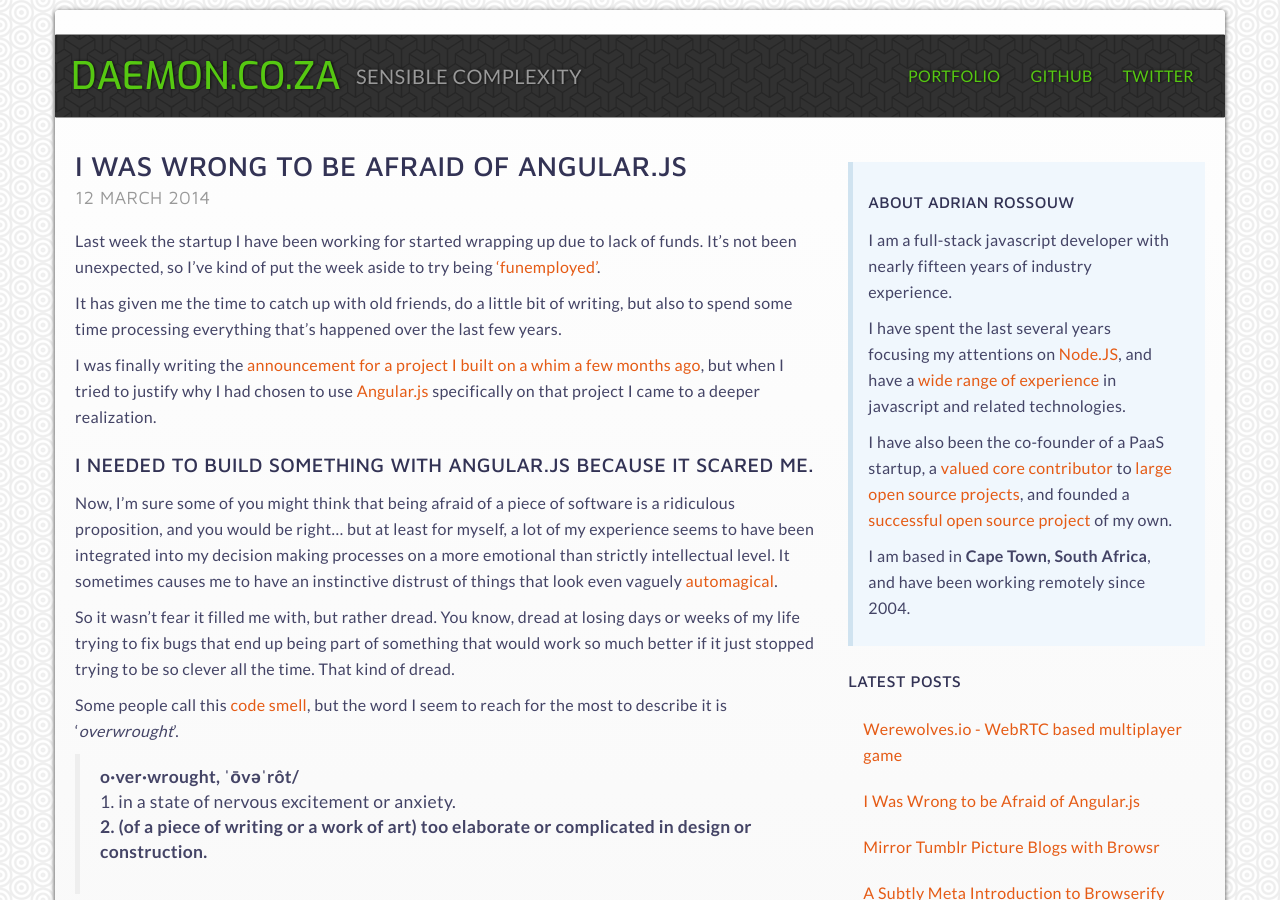
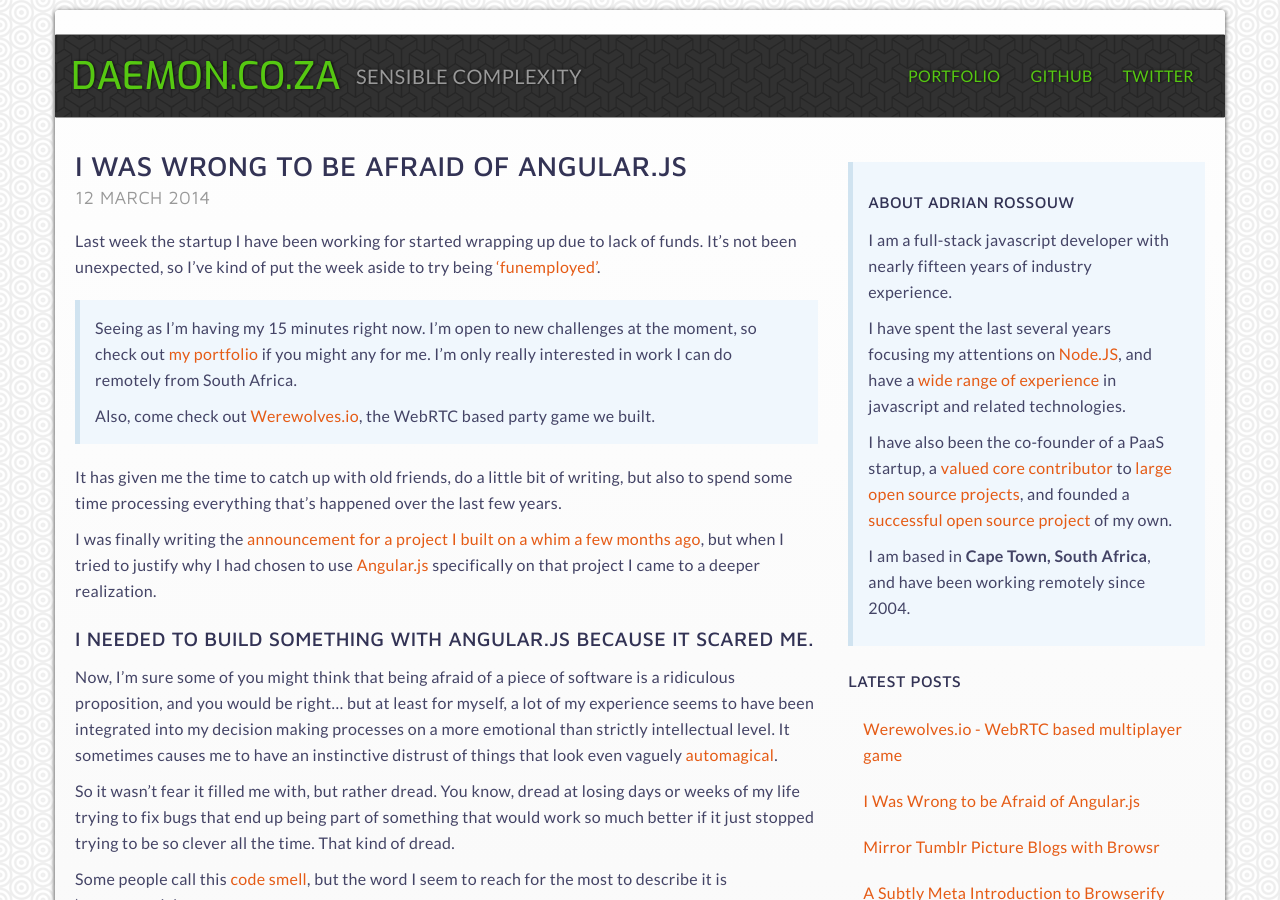
Before and after one commit to AdrianRossouw/daemon-co-za, a Jekyll site: the page built from _posts/articles/2014-03-12-wrong-to-be-afraid-of-angular.md, in a window 1280 px wide and 900 px high. Built offline with Jekyll 4.4.1, drawn with Linux system fonts in a browser that asks for light colours.

Commit message:
add info block.

```diff
--- a/_posts/articles/2014-03-12-wrong-to-be-afraid-of-angular.md
+++ b/_posts/articles/2014-03-12-wrong-to-be-afraid-of-angular.md
@@ -6,6 +6,19 @@ layout: post
 Last week the startup I have been working for started wrapping up due
 to lack of funds. It's not been unexpected, so I've kind of put the week aside
 to try being ['funemployed'](http://www.urbandictionary.com/define.php?term=funemployed).
+
+{% capture preface %}
+Seeing as I'm having my 15 minutes right now. I'm open to new challenges at
+the moment, so check out [my portfolio](/portfolio) if you might any for me. I'm only
+really interested in work I can do remotely from South Africa.
+
+Also, come check out [Werewolves.io](http://werewolves.io), the WebRTC based party game we built.
+{% endcapture %}
+
+<div class='bs-callout-info bs-callout'>
+ {{preface || markdownify}}
+</div>
+
 
 It has given me the time to catch up with old friends,
 do a little bit of writing, but also to spend some time processing everything
```
